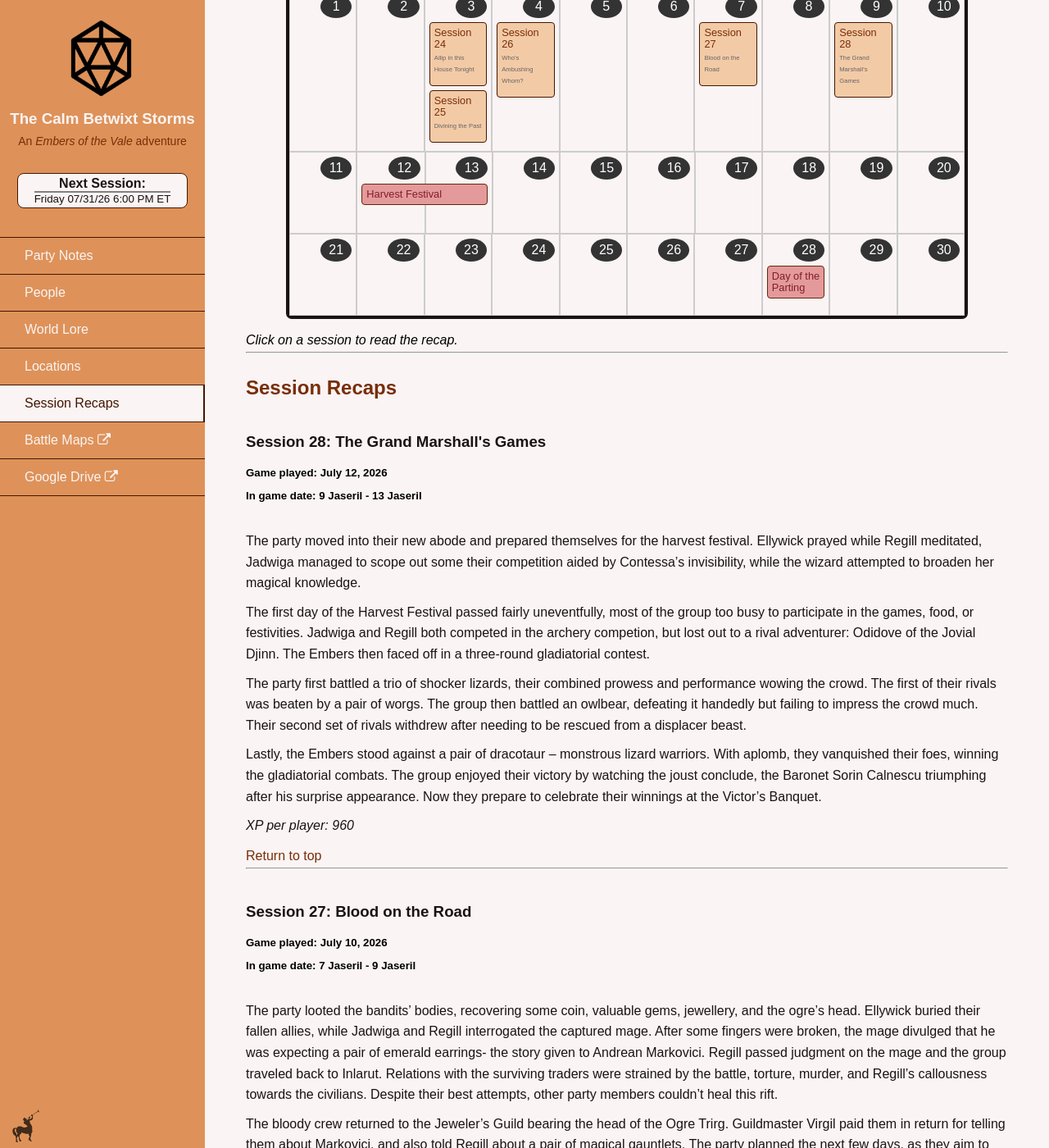
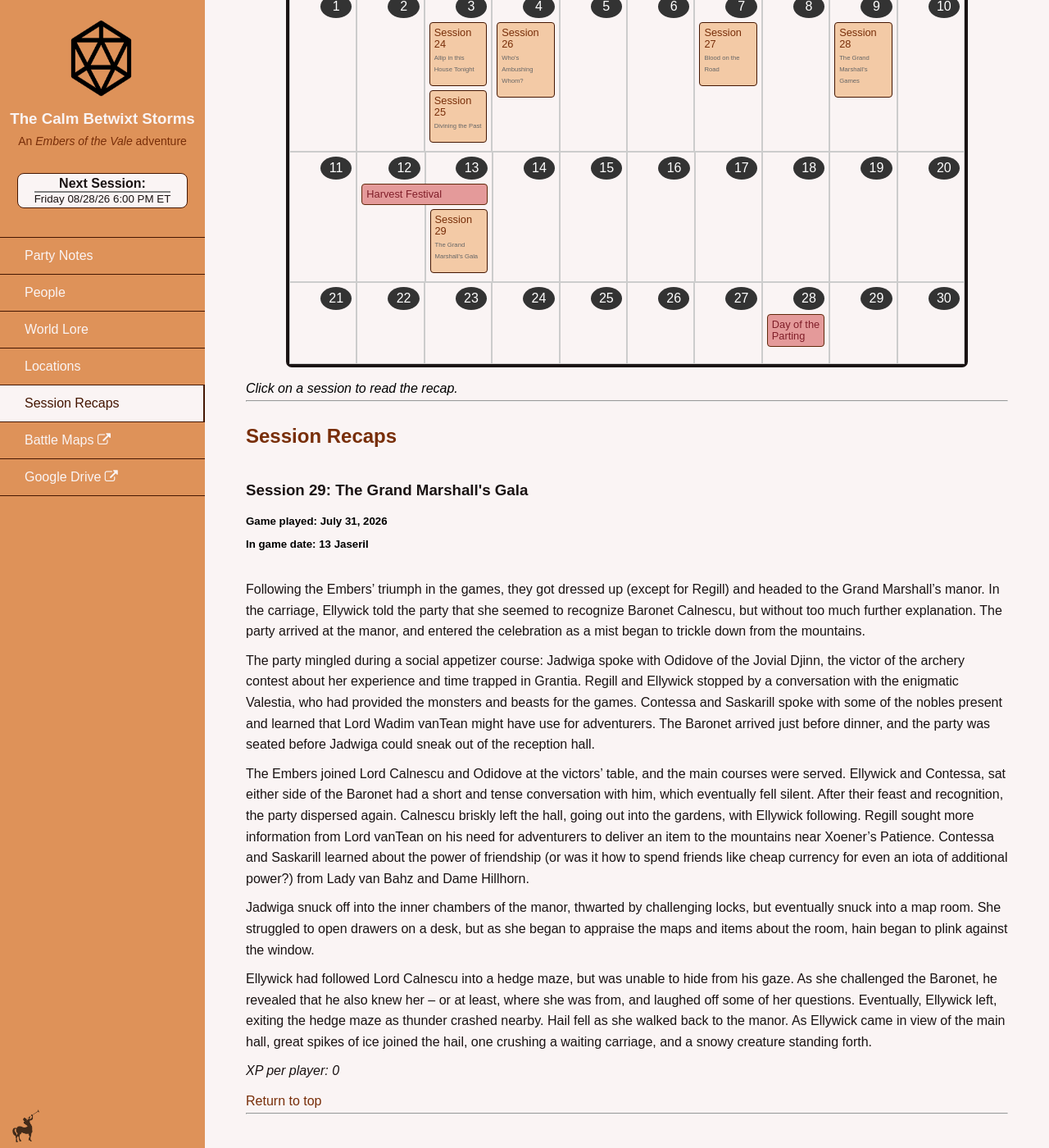
Before and after one commit to lambdr/calm_betwixt_storms, a Jekyll site: the page built from _pages/recaps.md, in a window 1280 px wide and 1400 px high, scrolled down 272 px. Shown: the whole window at 82% size. Built offline with Jekyll 4.4.1, drawn with Linux system fonts in a browser that asks for light colours.

Commit message:
s29 updates but not this late

```diff
--- a/_config.yml
+++ b/_config.yml
@@ -18,7 +18,7 @@ url: "https://lambdr.github.io" # the base hostname & protocol for your site, e.
 markdown: kramdown
 
 # Campaign info
-next_session: Friday 07/31/26 6:00 PM ET
+next_session: Friday 08/28/26 6:00 PM ET
 
 include:
   - _pages
--- a/_data/npcs/inlarut.yml
+++ b/_data/npcs/inlarut.yml
@@ -14,6 +14,8 @@ categories:
         description: A minor aristocrat and gamesmaster for the Grand Marshall's games
       - name: Seraphim Groza
         description: A former vizier, current resident of the Delzoun Prison
+      - name: Lord Wadim vanTean
+        description: A vizier
   - name: Shopkeeps
     icon: fa-money
     npcs:
@@ -85,6 +87,12 @@ categories:
         description: A traumatized caravan leader
       - name: Odidove
         description: Halfling warrior who is a member of the Jovial Djinn
+      - name: Lord Dezlan Trurie
+        description: A minor noble met at the Grand Marshall's manor
+      - name: Valestia
+        description: A procurer of rare beasts
+      - name: Baronet Sorin Calnescu
+        description: He who won the joust
   - name: Penrith
     icon: fa-home
     npcs:
--- a/_data/party_info.yml
+++ b/_data/party_info.yml
@@ -1,7 +1,8 @@
 quests:
-  - description: Find side gigs
-  - description: Throw a party for Contessa's Birthday
-  - description: Have an existential crashout (Ellywick)
+  - description: Acquire gauntlets of ogre strength from Penaphrill Myr
+  - description: Deliver a package for Lord Wadim vanTean
+  - description: Get home from the Grand Marshall's party alive??
+  - description: Seek a Bow of Dust in Grantia
 
 pp: 2
 gp: 84
```
Also changed, not shown: _recaps/s29.md (added, +20 -0 lines).
